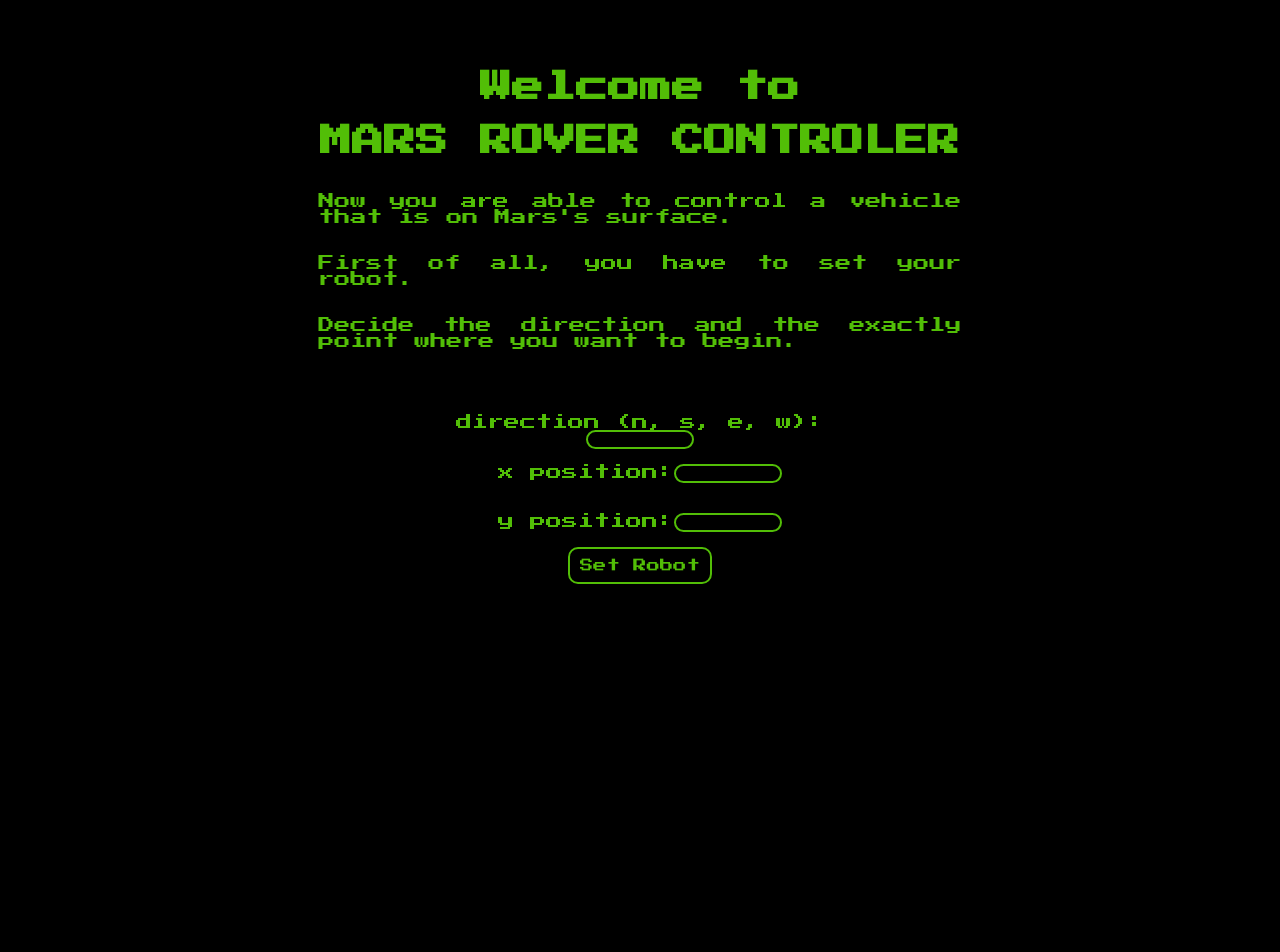
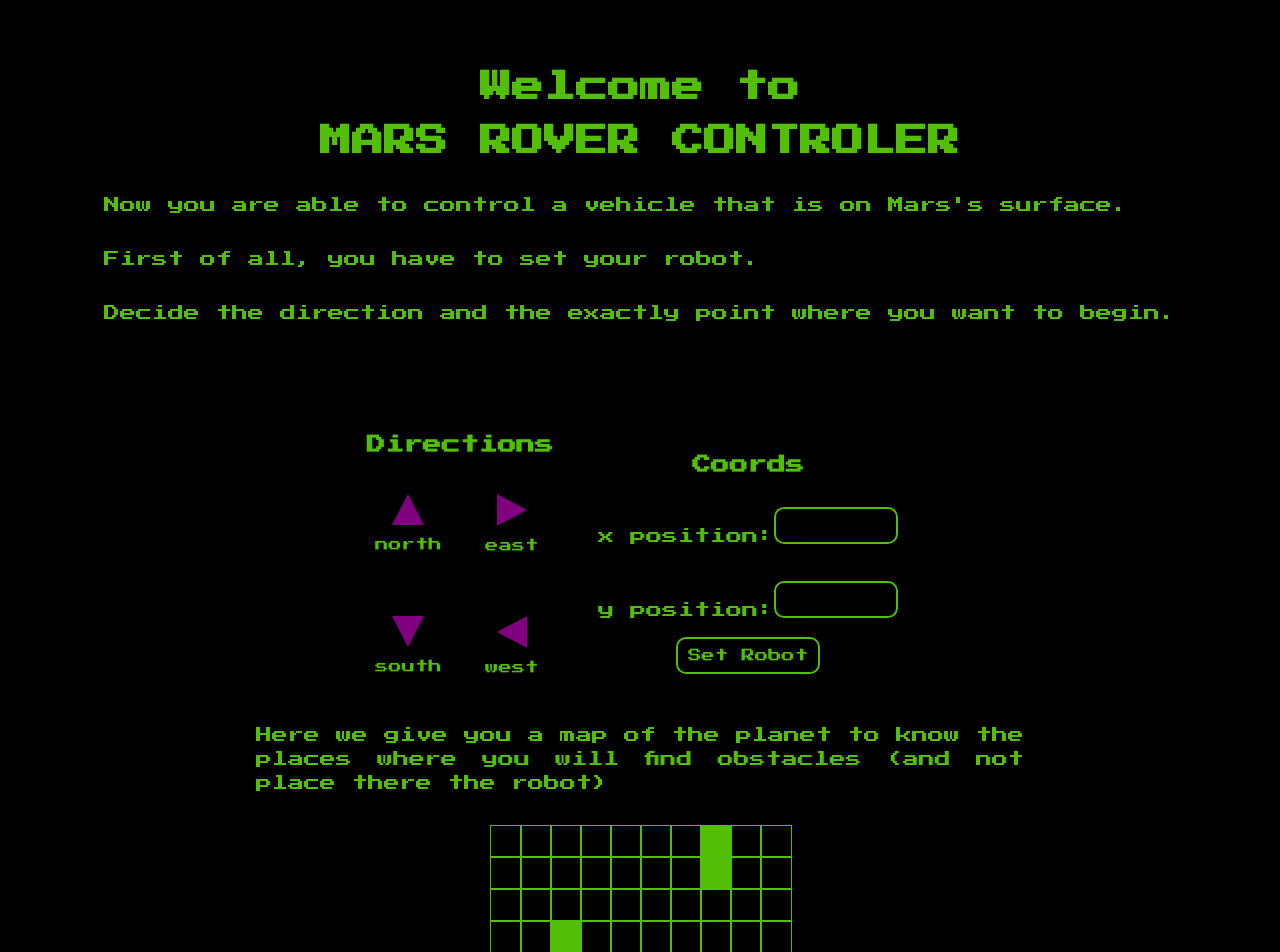
Before and after one commit to avallsru/mars_rover_mission, a React (Create React App) app: page / in a window 1280 px wide. Shown: the top 952 px of the page. Before the commit the page ends 800 px from the top, so only its background shows below. Built offline with nearby package versions, Linux system fonts and the light colour scheme.

Commit message:
home UI finished

```diff
--- a/src/Components/ConfigureRobot/ConfigureRobot.scss
+++ b/src/Components/ConfigureRobot/ConfigureRobot.scss
@@ -1,20 +1,58 @@
 @import "../../styles/general.scss";
 
-.coords-container,
-.direction-container {
+.coords-container {
   display: flex;
   @include primaryFont;
   flex-direction: column;
   align-items: center;
-
+}
+.directions-container {
+  h3 {
+    text-align: center;
+  }
+}
+.buttons-container {
+  display: grid;
+  grid-template-columns: 1fr 1fr;
+  grid-template-rows: 1fr 1fr;
+  gap: 20px;
 }
 .concrete-coord {
   display: flex;
   flex-direction: row;
+  align-items: center;
   margin: 15px;
+  :first-child {
+    margin-top: 20px;
+  }
 }
 
 .coords-input {
   width: 100px;
   text-align: center;
 }
+
+.direction {
+  width: 0px;
+  height: 0px;
+  margin: 10px;
+}
+
+.button-direction {
+  @include primaryFont;
+  padding: 15px 5px;
+  display: flex;
+  flex-direction: column;
+  align-items: center;
+  background-color: transparent;
+  border: none;
+  border-radius: 20px;
+  &:focus {
+    background-color: $retro_green;
+    color: black
+  }
+  &:hover {
+    border: 1px solid $retro_green;
+
+  }
+}
--- a/src/Components/ConfigureRobot/CoordInputs.jsx
+++ b/src/Components/ConfigureRobot/CoordInputs.jsx
@@ -47,8 +47,9 @@ const CoordInputs = () => {
   }
 
   return (
-    <div class="coords-container">
-      <div class="concrete-coord">
+    <div className="coords-container">
+      <h3>Coords</h3>
+      <div className="concrete-coord">
         <p>x position: </p>
         <input
           id="x-input"
@@ -56,7 +57,7 @@ const CoordInputs = () => {
           className="x-input coords-input"
         />
       </div>
-      <div class="concrete-coord">
+      <div className="concrete-coord">
         <p>y position: </p>
         <input onChange={handleChange} className="y-input coords-input" />
       </div>
@@ -64,7 +65,7 @@ const CoordInputs = () => {
       <div id="coords-alert">
         <CustomizedAlert type={"coords"} />
       </div>
-      <button class="general-button" type="submit" onClick={handleSubmit}>
+      <button className="general-button" type="submit" onClick={handleSubmit}>
         Set Robot
       </button>
     </div>
--- a/src/Components/ConfigureRobot/DirectionSelector.jsx
+++ b/src/Components/ConfigureRobot/DirectionSelector.jsx
@@ -11,13 +11,13 @@ const DirectionSelector = () => {
   const dispatch = useDispatch();
   const [alertVisibility, setAlertVisibility] = useState(false);
 
-  useEffect(() => {
-    const alertBox = document.getElementById("direction-alert");
+  // useEffect(() => {
+  //   const alertBox = document.getElementById("direction-alert");
 
-    alertVisibility
-      ? (alertBox.className = "visible")
-      : (alertBox.className = "hidden");
-  }, [alertVisibility]);
+  //   alertVisibility
+  //     ? (alertBox.className = "visible")
+  //     : (alertBox.className = "hidden");
+  // }, [alertVisibility]);
 
   function handleChange({ target }) {
     if (!testDirection(target.value)) {
@@ -27,16 +27,42 @@ const DirectionSelector = () => {
       dispatch(changeDirection(target.value));
     }
   }
+  function handleClick(e, direction) {
+    e.preventDefault();
+    dispatch(changeDirection(direction));
+  }
   return (
-    <div class="direction-container">
-      <p>direction (n, s, e, w): </p>
-      <input
-        id="x-input"
-        onChange={handleChange}
-        className="x-input coords-input"
-      />
-      <div id="direction-alert">
-        <CustomizedAlert type={"direction"} />
+    <div className="directions-container">
+      <h3>Directions</h3>
+      <div className="buttons-container">
+        <button
+          className="button-direction"
+          onClick={(e) => handleClick(e, "n")}
+        >
+          <div className="direction north"></div>
+          <p>north</p>
+        </button>
+        <button
+          className="button-direction"
+          onClick={(e) => handleClick(e, "e")}
+        >
+          <div className="direction east"></div>
+          <p>east</p>
+        </button>
+        <button
+          className="button-direction"
+          onClick={(e) => handleClick(e, "s")}
+        >
+          <div className="direction south"></div>
+          <p>south</p>
+        </button>
+        <button
+          className="button-direction"
+          onClick={(e) => handleClick(e, "w")}
+        >
+          <div className="direction west"></div>
+          <p>west</p>
+        </button>
       </div>
     </div>
   );
--- /dev/null
+++ b/src/Components/PlanetMap/EmptyPlanet.jsx
@@ -0,0 +1,27 @@
+import React, { useEffect, useState } from "react";
+
+import mapSetUp from "../../logic/mapSetUp";
+import defineObstacles from "../../logic/defineObstacles";
+
+import "./EmptyPlanet.scss";
+
+const EmptyPlanet = () => {
+  let mapToPrint = mapSetUp("empty");
+
+  useEffect(() => {
+    defineObstacles();
+  }, []);
+  return (
+    <div className="helper-map">
+      <p>
+        Here we give you a map of the planet to know the places where you will
+        find obstacles (and not place there the robot)
+      </p>
+      <div id="empty-planet" className="planet coords">
+        {mapToPrint}
+      </div>
+    </div>
+  );
+};
+
+export default EmptyPlanet;
--- /dev/null
+++ b/src/Components/PlanetMap/EmptyPlanet.scss
@@ -0,0 +1,35 @@
+@import '../../styles/general.scss';
+
+.helper-map {
+  width: 60%;
+  display: flex;
+  flex-direction: column;
+  justify-content: space-around;
+  text-align: justify;
+}
+
+.square.coords {
+  .cell-coords{
+    visibility: hidden;
+    position:absolute;
+    font-size: 0.8em;
+
+  }
+  &:hover {
+    background-color: purple;
+    .cell-coords{
+      background-color: $retro_green;
+      visibility: visible;
+      position:absolute;
+      // font-size: 0.8em;
+      color: black;
+      padding: 5px;
+      border-radius: 10px;;
+
+    }
+  }
+}
+
+#empty-planet {
+  margin: 30px auto;
+}
--- a/src/Components/PlanetMap/Planet.jsx
+++ b/src/Components/PlanetMap/Planet.jsx
@@ -1,23 +1,21 @@
 import React, { useEffect } from "react";
 import { useSelector } from "react-redux";
-import { GiBubbleField } from "react-icons/gi";
 
 import mapSetUp from "../../logic/mapSetUp";
+import defineObstacles from "../../logic/defineObstacles";
 
 import "./planet.scss";
 
-const obstacles = require("./obstacles.jsx");
-
 const Planet = () => {
-  let mapToPrint = mapSetUp();
+  let { mapToPrint } = mapSetUp();
   const { direction, xCoord, yCoord } = useSelector(
     (store) => store.robotsReducers
   );
 
   useEffect(() => {
     defineObstacles();
+
     let robot = document.getElementById(`${xCoord},${yCoord}`);
-
     robot.className += " robot";
     switch (direction) {
       case "n": {
@@ -40,23 +38,7 @@ const Planet = () => {
         break;
       }
     }
-
-    return (
-      <div>
-        <GiBubbleField />
-      </div>
-    );
   }, [xCoord, yCoord, direction]);
-
-  function defineObstacles() {
-    let obstacleToPrint;
-    for (let obstaclePosition of obstacles) {
-      obstacleToPrint = document.getElementById(
-        `${obstaclePosition[0]},${obstaclePosition[1]}`
-      );
-      obstacleToPrint.className += " obstacle";
-    }
-  }
 
   return <div className="planet">{mapToPrint}</div>;
 };
--- /dev/null
+++ b/src/logic/defineObstacles.js
@@ -0,0 +1,11 @@
+import obstacles from "../Components/PlanetMap/obstacles";
+
+export default function defineObstacles() {
+  let obstacleToPrint;
+  for (let obstaclePosition of obstacles) {
+    obstacleToPrint = document.getElementById(
+      `${obstaclePosition[0]},${obstaclePosition[1]}`
+    );
+    obstacleToPrint.className += " obstacle";
+  }
+}
--- a/src/logic/mapSetUp.js
+++ b/src/logic/mapSetUp.js
@@ -1,10 +1,11 @@
 const totalRows = 10;
 const totalColumns = 10;
 let planetMap = [];
-let mapToReturn = [];
+let mapToPrint = [];
 
-export default function mapSetUp() {
+export default function mapSetUp(kind) {
   planetMap = [];
+
   for (let indexColumn = 0; indexColumn < totalColumns; indexColumn++) {
     let row = [];
     for (let indexRow = totalRows - 1; indexRow >= 0; indexRow--) {
@@ -17,22 +18,25 @@ export default function mapSetUp() {
     }
     planetMap.push(row);
   }
-
-  mapToReturn = planetMap.map((row) => {
+  mapToPrint = planetMap.map((row) => {
     return (
       <div key={Math.random() * Date.now()}>
         {row.map((cell) => {
           return (
             <div
-              className="square"
+              className={kind === "empty" ? "square coords" : "square"}
               key={cell.coords}
               id={`${cell.x},${cell.y}`}
-            />
+            >
+              <span className="cell-coords">
+                {cell.x}, {cell.y}
+              </span>
+            </div>
           );
         })}
       </div>
     );
   });
 
-  return mapToReturn;
+  return mapToPrint;
 }
--- a/src/pages/Home.jsx
+++ b/src/pages/Home.jsx
@@ -5,6 +5,7 @@ import CoordsInputs from "../Components/ConfigureRobot/CoordInputs";
 import DirectionSelector from "../Components/ConfigureRobot/DirectionSelector";
 
 import "./Home.scss";
+import EmptyPlanet from "../Components/PlanetMap/EmptyPlanet";
 
 const Home = () => {
   return (
@@ -24,10 +25,11 @@ const Home = () => {
           </p>
         </div>
       </div>
-      <div>
+      <div className="setup-container">
         <DirectionSelector />
         <CoordsInputs />
       </div>
+      <EmptyPlanet />
     </div>
   );
 };
--- a/src/pages/Home.scss
+++ b/src/pages/Home.scss
@@ -9,20 +9,24 @@
   align-items: center;
 }
 .text-container {
-
   display: flex;
   flex-direction: column;
   align-items: center;
   text-align: center;
   margin: 50px 0;
-
-
 }
 .description {
-  width: 60%;
+  // width: 60%;
   text-align: justify;
   margin: 0;
   >*{
     padding: 15px 0;
   }
 }
+.setup-container {
+  width: 45%;
+  margin: 30px 0;
+  display: flex;
+  justify-content: space-around;
+  align-items: center;
+}
--- a/src/styles/general.scss
+++ b/src/styles/general.scss
@@ -16,6 +16,7 @@ body {
 
 input {
   @include primaryFont;
+  padding: 10px;
   background-color: black;
   border: 2px solid $retro_green;
   border-radius: 10px;
@@ -32,7 +33,8 @@ h3 {
 }
 
 p {
-  margin: 0
+  margin: 0;
+  line-height: 1.5em;
 }
 
 .general-button {
```
